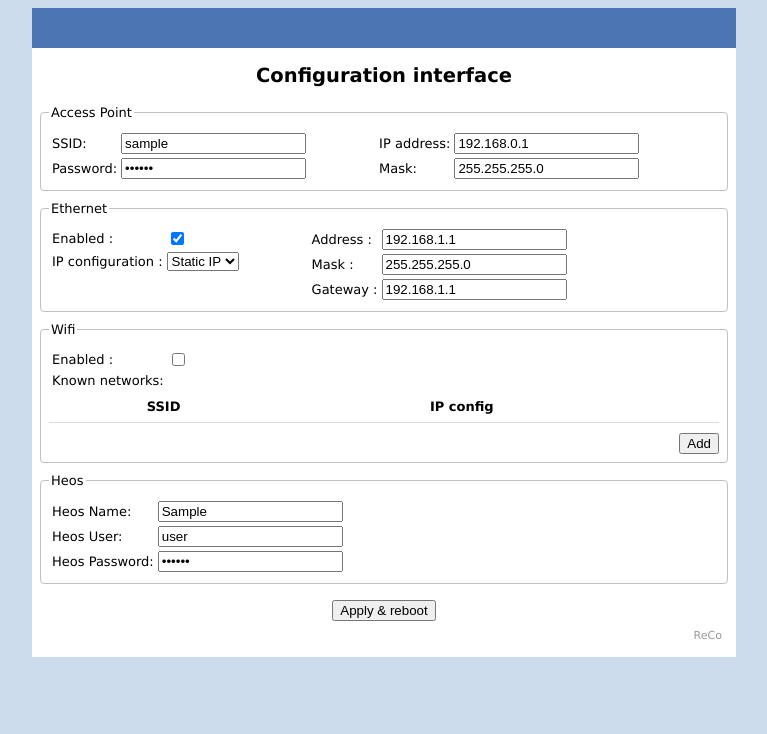
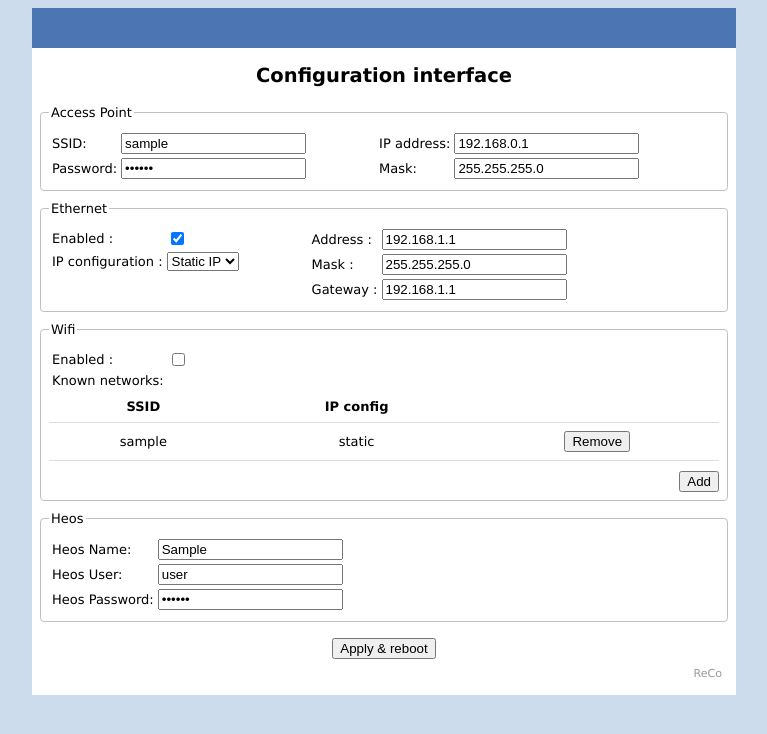
Before and after one commit to mchalko/Heos-controller, a plain HTML site: page config.html in a window 1280 px wide. Shown: the whole page, without its empty margins (256-1023 px from the left). Drawn offline with Linux system fonts and the light colour scheme.

Commit message:
init of known networks

```diff
--- a/config.html
+++ b/config.html
@@ -310,6 +310,13 @@ function insertHiddenCell(row, column, value){
 	return cell;
 }
 
+function createDelButton(){
+	var button = document.createElement("BUTTON");
+	button.textContent = "Remove"
+	button.onclick = btn_del_click;
+	return button;
+}
+
 function saveClosePopup(){
 	document.getElementById("popup_wlanAdd").style.display = "none";
 	var row = document.getElementById("tb_networks").insertRow(1);
@@ -317,13 +324,7 @@ function saveClosePopup(){
 		return;
 	row.insertCell(0).innerHTML = document.getElementById("wlan_ssid").value;
 	row.insertCell(1).innerHTML = document.getElementById("wlan_select").value;
-
-	var buttonCell = row.insertCell(2);
-	var button = document.createElement("BUTTON");
-	button.textContent = "Remove"
-	button.onclick = btn_del_click;
-	buttonCell.appendChild(button);
-
+	row.insertCell(2).appendChild(createDelButton());
 	insertHiddenCell(row, 3, document.getElementById("wlan_pass").value);
 	insertHiddenCell(row, 4, document.getElementById("wlan_bssid").value);
 	insertHiddenCell(row, 5, document.getElementById("wlan_ip").value + ","
@@ -385,8 +386,20 @@ document.getElementById("wlan_en").checked = false;
 document.getElementById("heos_name").value = "Sample";
 document.getElementById("heos_user").value = "user";
 document.getElementById("heos_pass").value = "123456";
-var ssids = [["sample", "55:44:66:66:66:66", "-50 dBm", "None"],["sample2", "55:44:66:66:66:65", "-40 dBm", "WPA2"]]
+var ssids = [["sample", "55:44:66:66:66:66", "-50 dBm", "None"],["sample2", "55:44:66:66:66:65", "-40 dBm", "WPA2"]];
+var knownNetworks = [["sample", "123456", "55:44:66:66:66:66","192.168.1.1,255.255.255.0,192.168.1.1" ]];
 <!------------------------------->
+
+var table_networks = document.getElementById("tb_networks");
+for(i = 0; i < knownNetworks.length; i++){
+	var row = table_networks.insertRow(1);
+	row.insertCell(0).innerHTML = knownNetworks[i][0];
+	row.insertCell(1).innerHTML = (knownNetworks[i][3] ? "static" : "dhcp");
+	row.insertCell(2).appendChild(createDelButton());
+	insertHiddenCell(row, 3, knownNetworks[i][1]);
+	insertHiddenCell(row, 4, knownNetworks[i][2]);
+	insertHiddenCell(row, 5, knownNetworks[i][3]);
+}
 
 var table_ssid = document.getElementById("tb_ssids");
 for(i = 0; i < ssids.length; i++){
```
